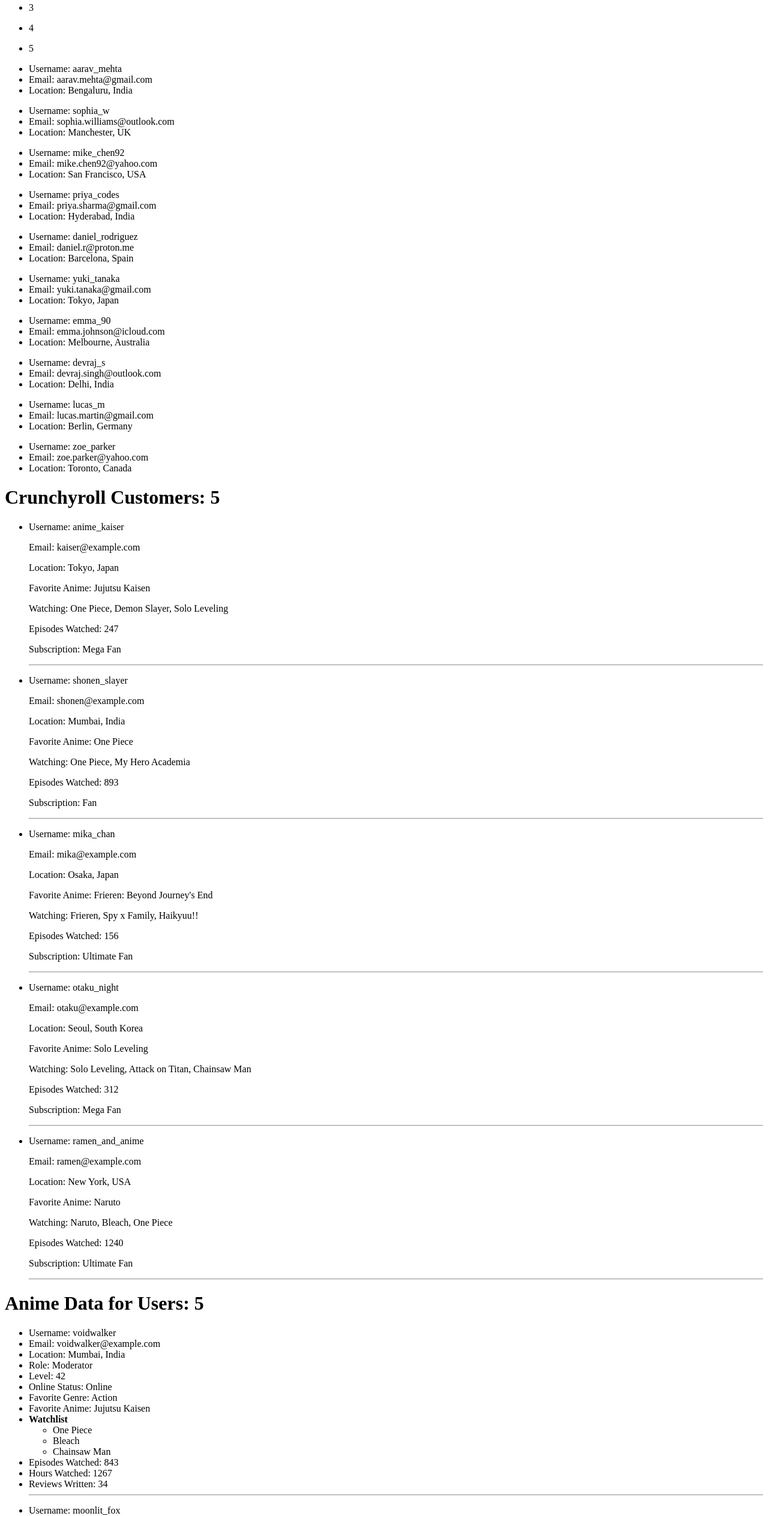
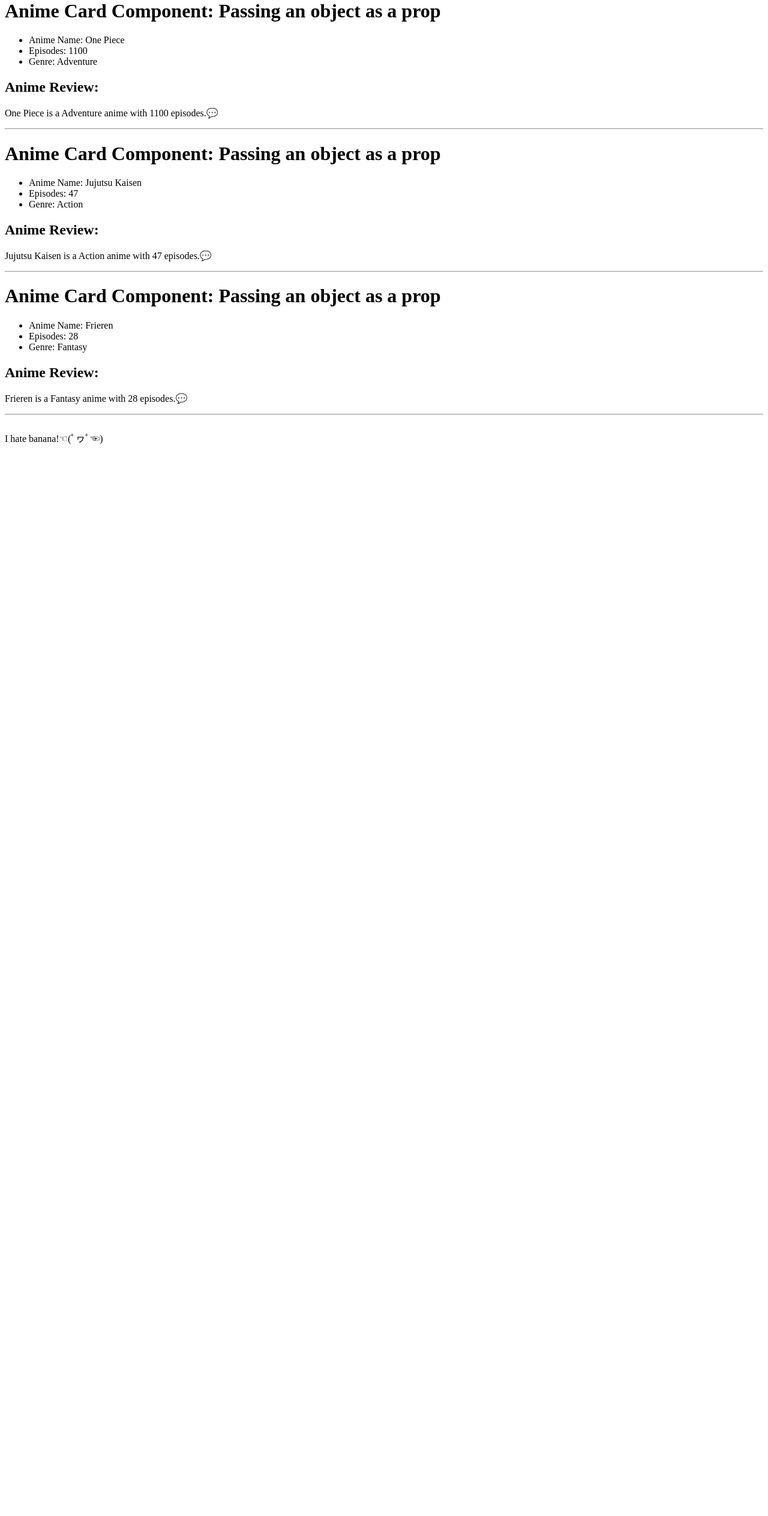
Before and after one commit to nehaumbre/REACTHUNX, a React (Vite) app in the folder vite-project/: page / in a window 1280 px wide. Shown: the part 80-2608 px from the top of the page at 60% size. After the commit the page ends 830 px from the top, so only its background shows below. Built offline with nearby package versions, Linux system fonts and the light colour scheme.

Commit message:
React Fundamentals : all about props:using react fragment
Signed-off-by: nehaumbre <nehaumbre28@gmail.com>

```diff
--- a/vite-project/src/App.jsx
+++ b/vite-project/src/App.jsx
@@ -7,203 +7,227 @@
 // import JSXRULES from './components/JSXRULES.jsx';
 // import ProductInfo from './components/ProductInfo.jsx';
 // import Greetings from './components/Greetings.jsx';
-import ProductList from './components/ProductList.jsx';
-import UserList from './components/userList.jsx';
+// import ProductList from './components/ProductList.jsx';
+import React from "react";
+import AnimeCard from "./components/AnimeCard";
+import AnimeReview from "./components/AnimeReview.jsx";
+
+// import UserList from './components/userList.jsx';
 const App = () => {
-  const numbers = [1, 2, 3, 4, 5];
-  const usersInfo = [
+  const animeList = [
     {
-      username: "aarav_mehta",
-      email: "aarav.mehta@gmail.com",
-      location: "Bengaluru, India",
+      id: 1,
+      title: "One Piece",
+      genre: "Adventure",
+      episodes: 1100,
     },
     {
-      username: "sophia_w",
-      email: "sophia.williams@outlook.com",
-      location: "Manchester, UK",
+      id: 2,
+      title: "Jujutsu Kaisen",
+      genre: "Action",
+      episodes: 47,
     },
     {
-      username: "mike_chen92",
-      email: "mike.chen92@yahoo.com",
-      location: "San Francisco, USA",
-    },
-    {
-      username: "priya_codes",
-      email: "priya.sharma@gmail.com",
-      location: "Hyderabad, India",
-    },
-    {
-      username: "daniel_rodriguez",
-      email: "daniel.r@proton.me",
-      location: "Barcelona, Spain",
-    },
-    {
-      username: "yuki_tanaka",
-      email: "yuki.tanaka@gmail.com",
-      location: "Tokyo, Japan",
-    },
-    {
-      username: "emma_90",
-      email: "emma.johnson@icloud.com",
-      location: "Melbourne, Australia",
-    },
-    {
-      username: "devraj_s",
-      email: "devraj.singh@outlook.com",
-      location: "Delhi, India",
-    },
-    {
-      username: "lucas_m",
-      email: "lucas.martin@gmail.com",
-      location: "Berlin, Germany",
-    },
-    {
-      username: "zoe_parker",
-      email: "zoe.parker@yahoo.com",
-      location: "Toronto, Canada",
+      id: 3,
+      title: "Frieren",
+      genre: "Fantasy",
+      episodes: 28,
     },
   ];
+  // const numbers = [1, 2, 3, 4, 5];
+  // const usersInfo = [
+  //   {
+  //     username: "aarav_mehta",
+  //     email: "aarav.mehta@gmail.com",
+  //     location: "Bengaluru, India",
+  //   },
+  //   {
+  //     username: "sophia_w",
+  //     email: "sophia.williams@outlook.com",
+  //     location: "Manchester, UK",
+  //   },
+  //   {
+  //     username: "mike_chen92",
+  //     email: "mike.chen92@yahoo.com",
+  //     location: "San Francisco, USA",
+  //   },
+  //   {
+  //     username: "priya_codes",
+  //     email: "priya.sharma@gmail.com",
+  //     location: "Hyderabad, India",
+  //   },
+  //   {
+  //     username: "daniel_rodriguez",
+  //     email: "daniel.r@proton.me",
+  //     location: "Barcelona, Spain",
+  //   },
+  //   {
+  //     username: "yuki_tanaka",
+  //     email: "yuki.tanaka@gmail.com",
+  //     location: "Tokyo, Japan",
+  //   },
+  //   {
+  //     username: "emma_90",
+  //     email: "emma.johnson@icloud.com",
+  //     location: "Melbourne, Australia",
+  //   },
+  //   {
+  //     username: "devraj_s",
+  //     email: "devraj.singh@outlook.com",
+  //     location: "Delhi, India",
+  //   },
+  //   {
+  //     username: "lucas_m",
+  //     email: "lucas.martin@gmail.com",
+  //     location: "Berlin, Germany",
+  //   },
+  //   {
+  //     username: "zoe_parker",
+  //     email: "zoe.parker@yahoo.com",
+  //     location: "Toronto, Canada",
+  //   },
+  // ];
 
-  const crunchyrollCustomers = [
-    {
-      username: "anime_kaiser",
-      email: "kaiser@example.com",
-      location: "Tokyo, Japan",
-      favoriteAnime: "Jujutsu Kaisen",
-      watching: ["One Piece", "Demon Slayer", "Solo Leveling"],
-      episodesWatched: 247,
-      subscription: "Mega Fan",
-    },
-    {
-      username: "shonen_slayer",
-      email: "shonen@example.com",
-      location: "Mumbai, India",
-      favoriteAnime: "One Piece",
-      watching: ["One Piece", "My Hero Academia"],
-      episodesWatched: 893,
-      subscription: "Fan",
-    },
-    {
-      username: "mika_chan",
-      email: "mika@example.com",
-      location: "Osaka, Japan",
-      favoriteAnime: "Frieren: Beyond Journey's End",
-      watching: ["Frieren", "Spy x Family", "Haikyuu!!"],
-      episodesWatched: 156,
-      subscription: "Ultimate Fan",
-    },
-    {
-      username: "otaku_night",
-      email: "otaku@example.com",
-      location: "Seoul, South Korea",
-      favoriteAnime: "Solo Leveling",
-      watching: ["Solo Leveling", "Attack on Titan", "Chainsaw Man"],
-      episodesWatched: 312,
-      subscription: "Mega Fan",
-    },
-    {
-      username: "ramen_and_anime",
-      email: "ramen@example.com",
-      location: "New York, USA",
-      favoriteAnime: "Naruto",
-      watching: ["Naruto", "Bleach", "One Piece"],
-      episodesWatched: 1240,
-      subscription: "Ultimate Fan",
-    },
-  ];
+  // const crunchyrollCustomers = [
+  //   {
+  //     username: "anime_kaiser",
+  //     email: "kaiser@example.com",
+  //     location: "Tokyo, Japan",
+  //     favoriteAnime: "Jujutsu Kaisen",
+  //     watching: ["One Piece", "Demon Slayer", "Solo Leveling"],
+  //     episodesWatched: 247,
+  //     subscription: "Mega Fan",
+  //   },
+  //   {
+  //     username: "shonen_slayer",
+  //     email: "shonen@example.com",
+  //     location: "Mumbai, India",
+  //     favoriteAnime: "One Piece",
+  //     watching: ["One Piece", "My Hero Academia"],
+  //     episodesWatched: 893,
+  //     subscription: "Fan",
+  //   },
+  //   {
+  //     username: "mika_chan",
+  //     email: "mika@example.com",
+  //     location: "Osaka, Japan",
+  //     favoriteAnime: "Frieren: Beyond Journey's End",
+  //     watching: ["Frieren", "Spy x Family", "Haikyuu!!"],
+  //     episodesWatched: 156,
+  //     subscription: "Ultimate Fan",
+  //   },
+  //   {
+  //     username: "otaku_night",
+  //     email: "otaku@example.com",
+  //     location: "Seoul, South Korea",
+  //     favoriteAnime: "Solo Leveling",
+  //     watching: ["Solo Leveling", "Attack on Titan", "Chainsaw Man"],
+  //     episodesWatched: 312,
+  //     subscription: "Mega Fan",
+  //   },
+  //   {
+  //     username: "ramen_and_anime",
+  //     email: "ramen@example.com",
+  //     location: "New York, USA",
+  //     favoriteAnime: "Naruto",
+  //     watching: ["Naruto", "Bleach", "One Piece"],
+  //     episodesWatched: 1240,
+  //     subscription: "Ultimate Fan",
+  //   },
+  // ];
 
-  const animeDataforUser = [
-    {
-      id: 101,
-      username: "voidwalker",
-      email: "voidwalker@example.com",
-      location: "Mumbai, India",
-      avatar: "https://i.pravatar.cc/150?img=12",
-      role: "Moderator",
-      level: 42,
-      isOnline: true,
-      favoriteGenre: "Action",
-      favoriteAnime: "Jujutsu Kaisen",
-      watchlist: ["One Piece", "Bleach", "Chainsaw Man"],
-      stats: {
-        episodesWatched: 843,
-        hoursWatched: 1267,
-        reviewsWritten: 34,
-      },
-    },
-    {
-      id: 102,
-      username: "moonlit_fox",
-      email: "moonlit@example.com",
-      location: "Kyoto, Japan",
-      avatar: "https://i.pravatar.cc/150?img=47",
-      role: "Member",
-      level: 27,
-      isOnline: false,
-      favoriteGenre: "Fantasy",
-      favoriteAnime: "Frieren: Beyond Journey's End",
-      watchlist: ["Frieren", "Violet Evergarden", "Spy x Family"],
-      stats: {
-        episodesWatched: 421,
-        hoursWatched: 638,
-        reviewsWritten: 18,
-      },
-    },
-    {
-      id: 103,
-      username: "senpai_mode",
-      email: "senpai@example.com",
-      location: "Bengaluru, India",
-      avatar: "https://i.pravatar.cc/150?img=33",
-      role: "Premium Member",
-      level: 61,
-      isOnline: true,
-      favoriteGenre: "Adventure",
-      favoriteAnime: "One Piece",
-      watchlist: ["One Piece", "Hunter x Hunter", "My Hero Academia"],
-      stats: {
-        episodesWatched: 1298,
-        hoursWatched: 1947,
-        reviewsWritten: 72,
-      },
-    },
-    {
-      id: 104,
-      username: "akira_404",
-      email: "akira@example.com",
-      location: "Seoul, South Korea",
-      avatar: "https://i.pravatar.cc/150?img=25",
-      role: "Member",
-      level: 19,
-      isOnline: true,
-      favoriteGenre: "Thriller",
-      favoriteAnime: "Death Note",
-      watchlist: ["Death Note", "Monster", "Attack on Titan"],
-      stats: {
-        episodesWatched: 287,
-        hoursWatched: 431,
-        reviewsWritten: 9,
-      },
-    },
-    {
-      id: 105,
-      username: "ramen.exe",
-      email: "ramen@example.com",
-      location: "New York, USA",
-      avatar: "https://i.pravatar.cc/150?img=68",
-      role: "Member",
-      level: 35,
-      isOnline: false,
-      favoriteGenre: "Comedy",
-      favoriteAnime: "Gintama",
-      watchlist: ["Gintama", "Saiki K", "Konosuba"],
-      stats: {
-        episodesWatched: 612,
-        hoursWatched: 918,
-        reviewsWritten: 26,
-      },
-    },
-  ];
+  // const animeDataforUser = [
+  //   {
+  //     id: 101,
+  //     username: "voidwalker",
+  //     email: "voidwalker@example.com",
+  //     location: "Mumbai, India",
+  //     avatar: "https://i.pravatar.cc/150?img=12",
+  //     role: "Moderator",
+  //     level: 42,
+  //     isOnline: true,
+  //     favoriteGenre: "Action",
+  //     favoriteAnime: "Jujutsu Kaisen",
+  //     watchlist: ["One Piece", "Bleach", "Chainsaw Man"],
+  //     stats: {
+  //       episodesWatched: 843,
+  //       hoursWatched: 1267,
+  //       reviewsWritten: 34,
+  //     },
+  //   },
+  //   {
+  //     id: 102,
+  //     username: "moonlit_fox",
+  //     email: "moonlit@example.com",
+  //     location: "Kyoto, Japan",
+  //     avatar: "https://i.pravatar.cc/150?img=47",
+  //     role: "Member",
+  //     level: 27,
+  //     isOnline: false,
+  //     favoriteGenre: "Fantasy",
+  //     favoriteAnime: "Frieren: Beyond Journey's End",
+  //     watchlist: ["Frieren", "Violet Evergarden", "Spy x Family"],
+  //     stats: {
+  //       episodesWatched: 421,
+  //       hoursWatched: 638,
+  //       reviewsWritten: 18,
+  //     },
+  //   },
+  //   {
+  //     id: 103,
+  //     username: "senpai_mode",
+  //     email: "senpai@example.com",
+  //     location: "Bengaluru, India",
+  //     avatar: "https://i.pravatar.cc/150?img=33",
+  //     role: "Premium Member",
+  //     level: 61,
+  //     isOnline: true,
+  //     favoriteGenre: "Adventure",
+  //     favoriteAnime: "One Piece",
+  //     watchlist: ["One Piece", "Hunter x Hunter", "My Hero Academia"],
+  //     stats: {
+  //       episodesWatched: 1298,
+  //       hoursWatched: 1947,
+  //       reviewsWritten: 72,
+  //     },
+  //   },
+  //   {
+  //     id: 104,
+  //     username: "akira_404",
+  //     email: "akira@example.com",
+  //     location: "Seoul, South Korea",
+  //     avatar: "https://i.pravatar.cc/150?img=25",
+  //     role: "Member",
+  //     level: 19,
+  //     isOnline: true,
+  //     favoriteGenre: "Thriller",
+  //     favoriteAnime: "Death Note",
+  //     watchlist: ["Death Note", "Monster", "Attack on Titan"],
+  //     stats: {
+  //       episodesWatched: 287,
+  //       hoursWatched: 431,
+  //       reviewsWritten: 9,
+  //     },
+  //   },
+  //   {
+  //     id: 105,
+  //     username: "ramen.exe",
+  //     email: "ramen@example.com",
+  //     location: "New York, USA",
+  //     avatar: "https://i.pravatar.cc/150?img=68",
+  //     role: "Member",
+  //     level: 35,
+  //     isOnline: false,
+  //     favoriteGenre: "Comedy",
+  //     favoriteAnime: "Gintama",
+  //     watchlist: ["Gintama", "Saiki K", "Konosuba"],
+  //     stats: {
+  //       episodesWatched: 612,
+  //       hoursWatched: 918,
+  //       reviewsWritten: 26,
+  //     },
+  //   },
+  // ];
 
   return (
     // <section id="section">
@@ -218,22 +242,32 @@
     //   <Greetings />
     // </section>
     <main>
-      {numbers.map((number) => (
+      <h1>Anime Card: Passing an object as a prop</h1>
+      {animeList.map((anime) => (
+        <React.Fragment key={anime.id}>
+          <AnimeCard anime={anime} />
+          <AnimeReview anime={anime} />
+        </React.Fragment>
+      ))}
+
+      <User banana="I hate banana!☜(ﾟヮﾟ☜)" />
+      {/* anime={anime} Left anime → the prop name Right anime → the JavaScript variable/value */}
+      {/* {numbers.map((number) => (
         <ul key={number}>
           <li>{number}</li>
         </ul>
-      ))}
-      {usersInfo.map((user, index) => (
+      ))} */}
+      {/* {usersInfo.map((user, index) => (
         <ul key={index}>
           <li>Username: {user.username}</li>
           <li>Email: {user.email}</li>
           <li>Location: {user.location}</li>
         </ul>
-      ))}
+      ))} */}
 
-      <h1>Crunchyroll Customers: {crunchyrollCustomers.length}</h1>
+      {/* <h1>Crunchyroll Customers: {crunchyrollCustomers.length}</h1> */}
       {/* below i have used destrucrturing   */}
-      {crunchyrollCustomers.map(({ username, email, location, favoriteAnime, watching, episodesWatched, subscription }) => (
+      {/* {crunchyrollCustomers.map(({ username, email, location, favoriteAnime, watching, episodesWatched, subscription }) => (
         <ul>
           <li key={username}>
             <p>Username: {username}</p>
@@ -246,9 +280,9 @@
           </li>
           <hr />
         </ul>
-      ))}
-      <h1>Anime Data for Users: {animeDataforUser.length}</h1>
-      {animeDataforUser.map((user) => (
+      ))} */}
+      {/* <h1>Anime Data for Users: {animeDataforUser.length}</h1> */}
+      {/* {animeDataforUser.map((user) => (
         <ul key={user.id}>
           <li>Username: {user.username}</li>
           <li>Email: {user.email}</li>
@@ -272,11 +306,20 @@
           <li>Reviews Written: {user.stats.reviewsWritten}</li>
           <hr />
         </ul>
-      ))}
-      <ProductList />
-      <UserList />
+      ))} */}
+      {/* <ProductList /> */}
+      {/* <UserList /> */}
     </main>
   );
 };
 
+const User = (props) => {
+  console.log("User component rendered:", props);
+  return (
+    <section>
+      <br />
+      {props.banana}
+    </section>
+  );
+};
 export default App;
--- a/vite-project/src/components/AnimeReview.jsx
+++ b/vite-project/src/components/AnimeReview.jsx
@@ -2,13 +2,13 @@
 const AnimeReview = ({anime}) => {
   return (
     <div>
-      <h2>Anime Review: Passing a simple string as a prop</h2>
+      <h2>Anime Review: </h2>
       <p>
         {anime.title} is a {anime.genre} anime
-        with {anime.episodes} episodes.
+        with {anime.episodes} episodes.💬
       </p>
       <hr />
-      <p>
+      {/* <p>
         props are just data passed from a parent component to a child component.
         "AnimeCard, I'm giving you this anime. You take responsibility for
         presenting the anime information." data ownership is in the parent, but
@@ -29,7 +29,7 @@
           further down, etc. But the child generally shouldn't mutate the
           parent's data directly
         </p>
-      </p>
+      </p> */}
     </div>
   );
 }
```
